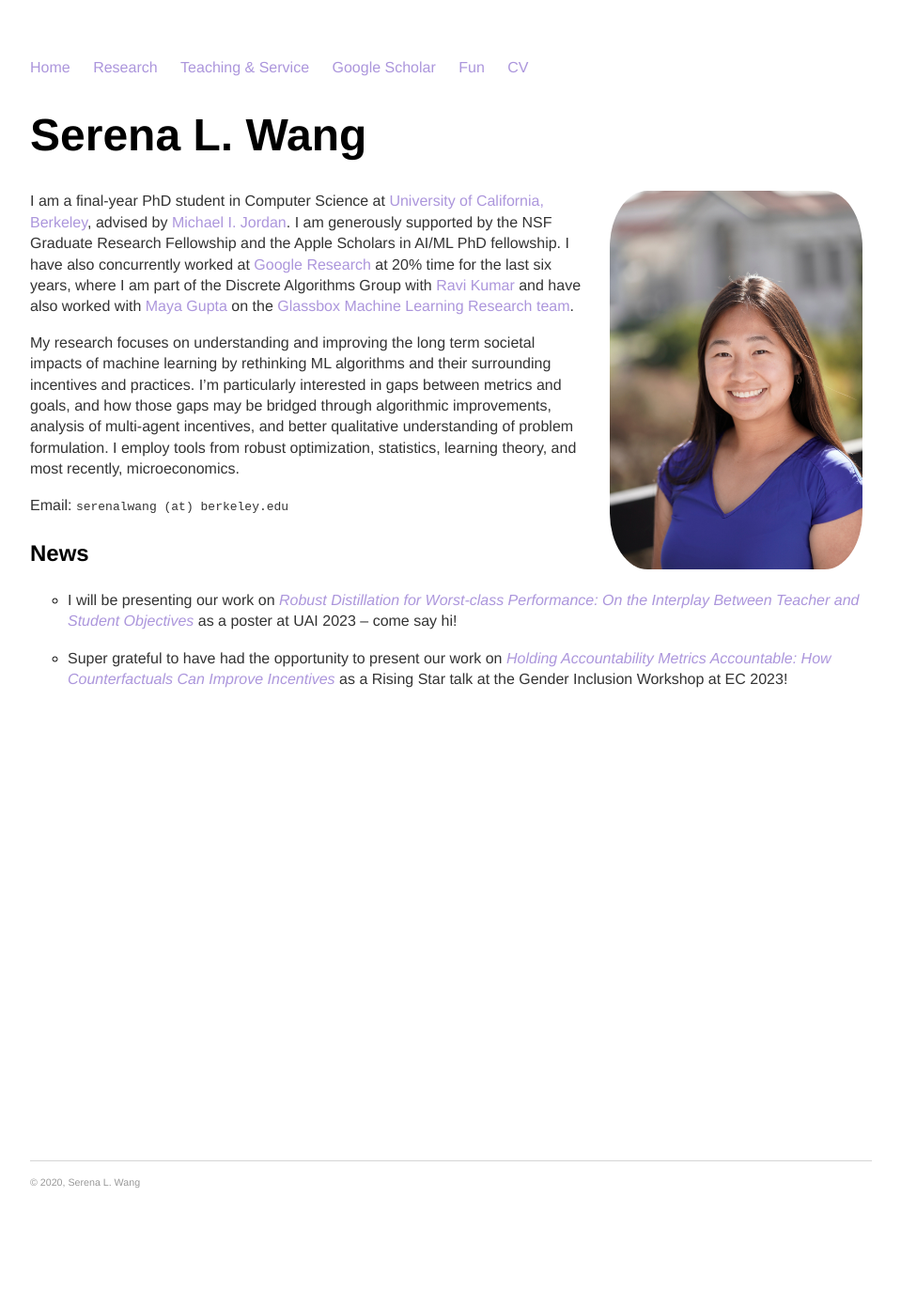
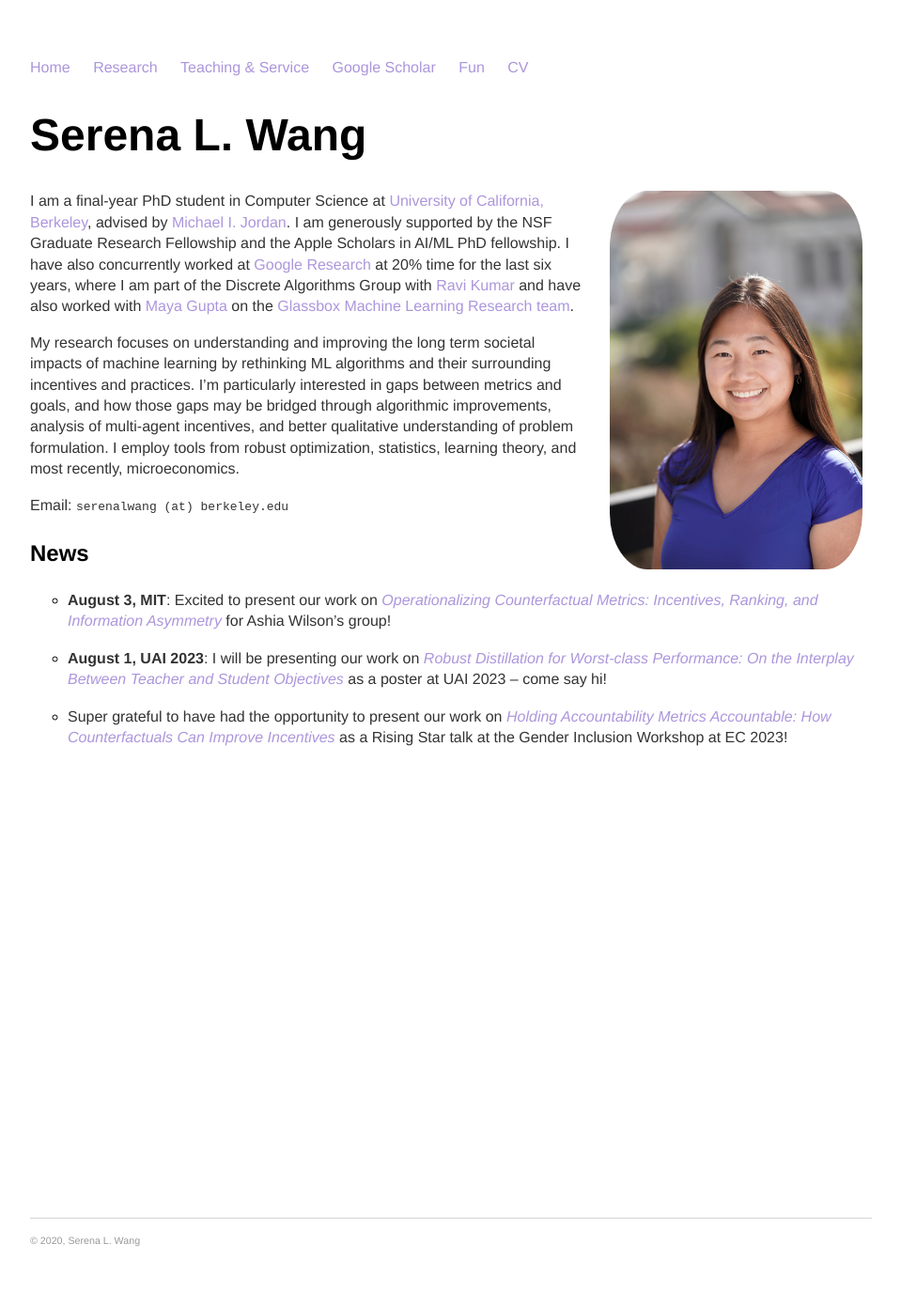
Before and after one commit to serenalwang/serenalwang.github.io, a Jekyll site: the page built from index.md, in a window 1280 px wide. Shown: the whole page at 94% size, without its empty margins (160-1119 px from the left). Built offline with Jekyll 4.4.1, drawn with Linux system fonts in a browser that asks for light colours; before the commit the page ends 1329 px from its top, so only the background shows below that.

Commit message:
updated news

```diff
--- a/index.md
+++ b/index.md
@@ -15,6 +15,8 @@ My research focuses on understanding and improving the long term societal impact
 Email: `serenalwang (at) berkeley.edu`
 
 ### News
-- I will be presenting our work on [*Robust Distillation for Worst-class Performance: On the Interplay Between Teacher and Student Objectives*](https://proceedings.mlr.press/v216/wang23e.html) as a poster at UAI 2023 -- come say hi!
+- **August 3, MIT**: Excited to present our work on [*Operationalizing Counterfactual Metrics: Incentives, Ranking, and Information Asymmetry*](https://arxiv.org/abs/2305.14595) for Ashia Wilson's group!
+
+- **August 1, UAI 2023**: I will be presenting our work on [*Robust Distillation for Worst-class Performance: On the Interplay Between Teacher and Student Objectives*](https://proceedings.mlr.press/v216/wang23e.html) as a poster at UAI 2023 -- come say hi!
 
 - Super grateful to have had the opportunity to present our work on [*Holding Accountability Metrics Accountable: How Counterfactuals Can Improve Incentives*](https://arxiv.org/abs/2305.14595) as a Rising Star talk at the Gender Inclusion Workshop at EC 2023!
```
